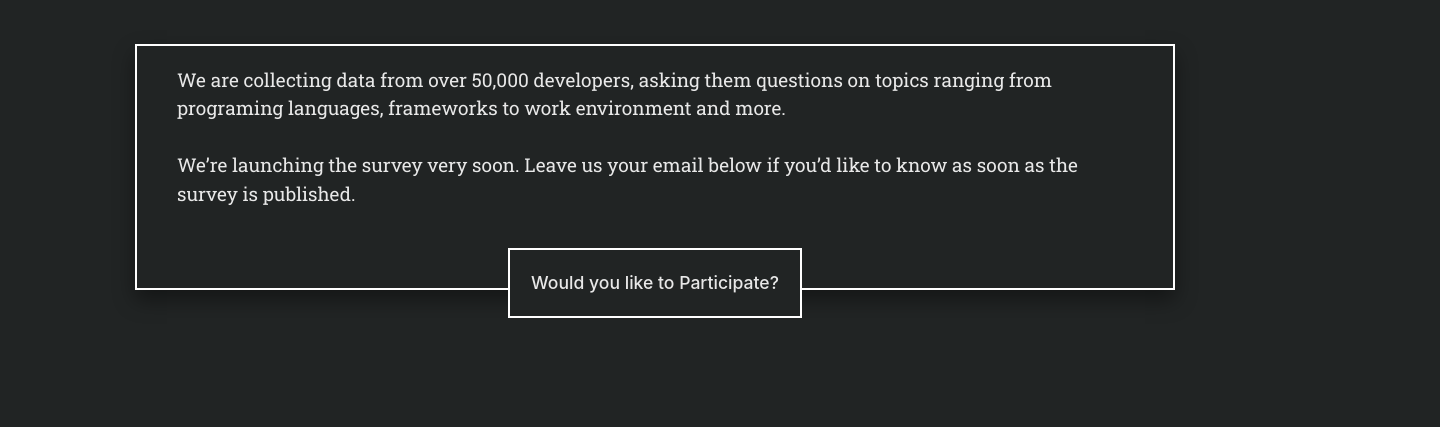
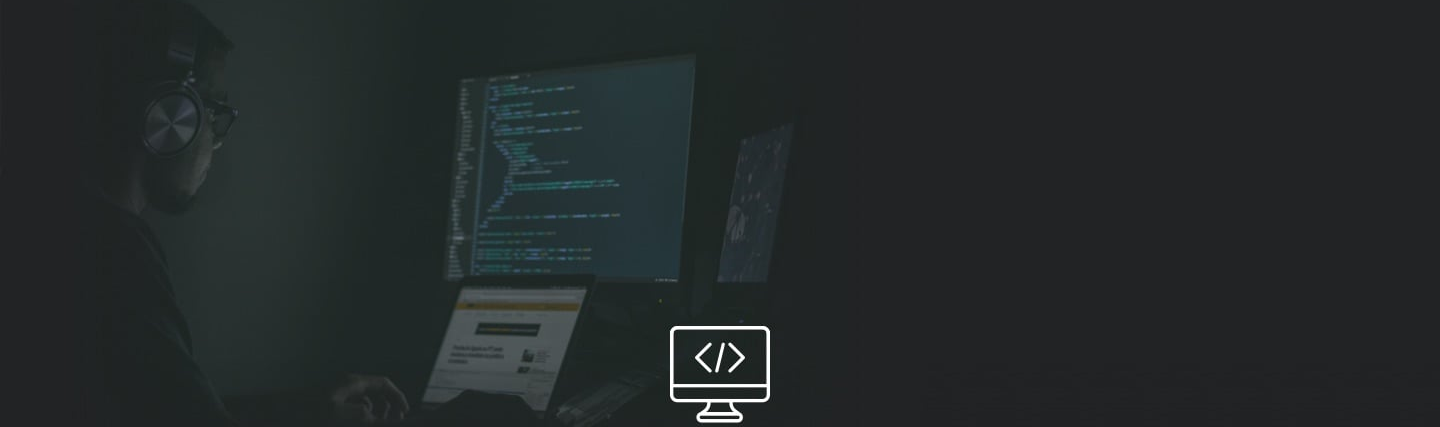
Before and after one commit to egyptian-geeks/stateoftech, a plain HTML site: page index.html in a window 1280 px wide. Shown: the part 45-472 px from the top of the page, 1440 px wide, since content can reach past the window. Drawn offline with Linux system fonts and the light colour scheme; the site is published under a folder, as on GitHub Pages, so addresses that start at the root find nothing.

Commit message:
fixing the banner image path

```diff
--- a/index.html
+++ b/index.html
@@ -15,7 +15,7 @@
   <body>
 
     <header class="main-header text-center">
-      <img src="/src/images/banner-01-english.jpg" alt="State of Tech in the Arab World 2018">
+      <img src="src/images/banner-01-english.jpg" alt="State of Tech in the Arab World 2018">
     </header>
     <main role="main">
       <div class="home-layout">
```
